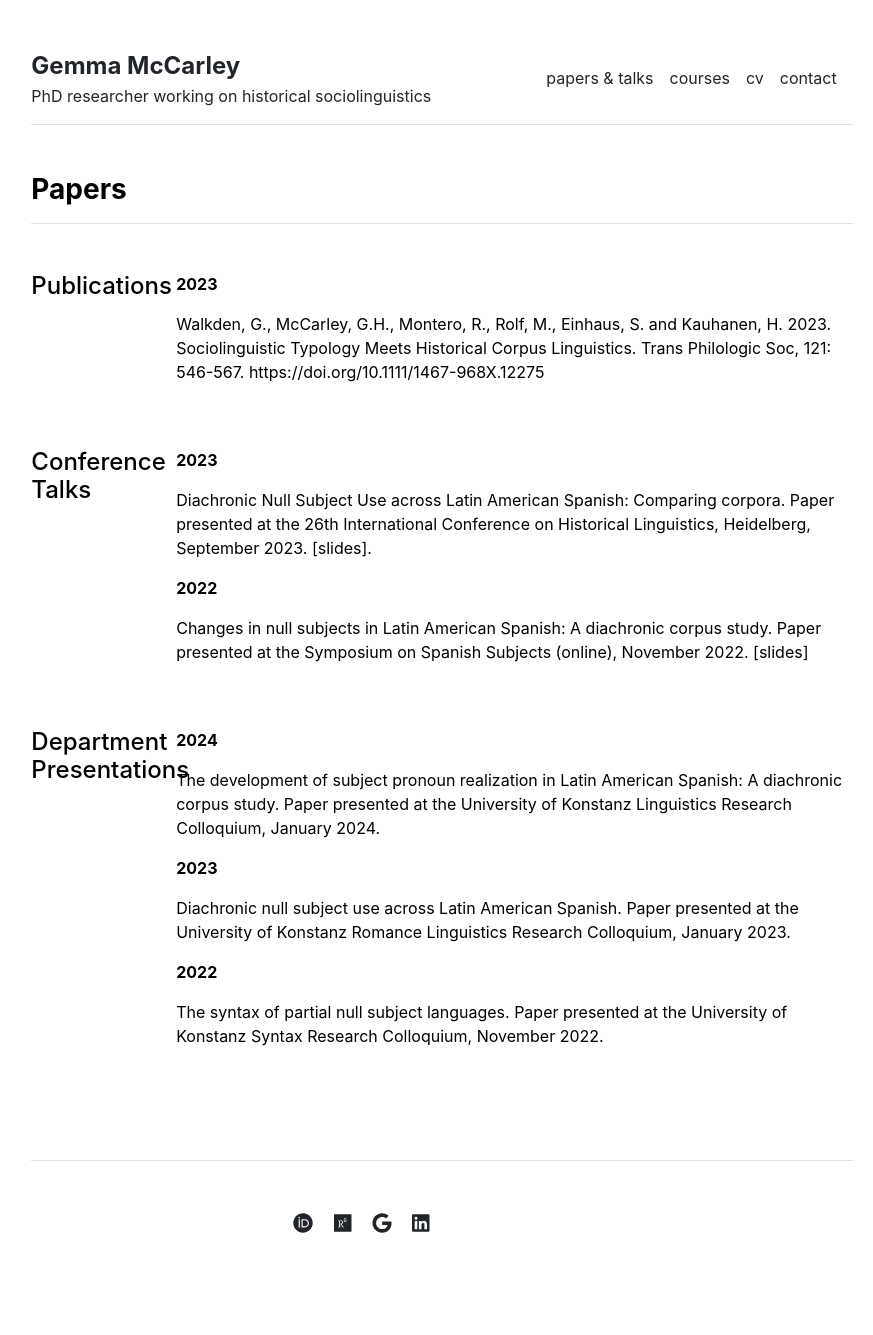
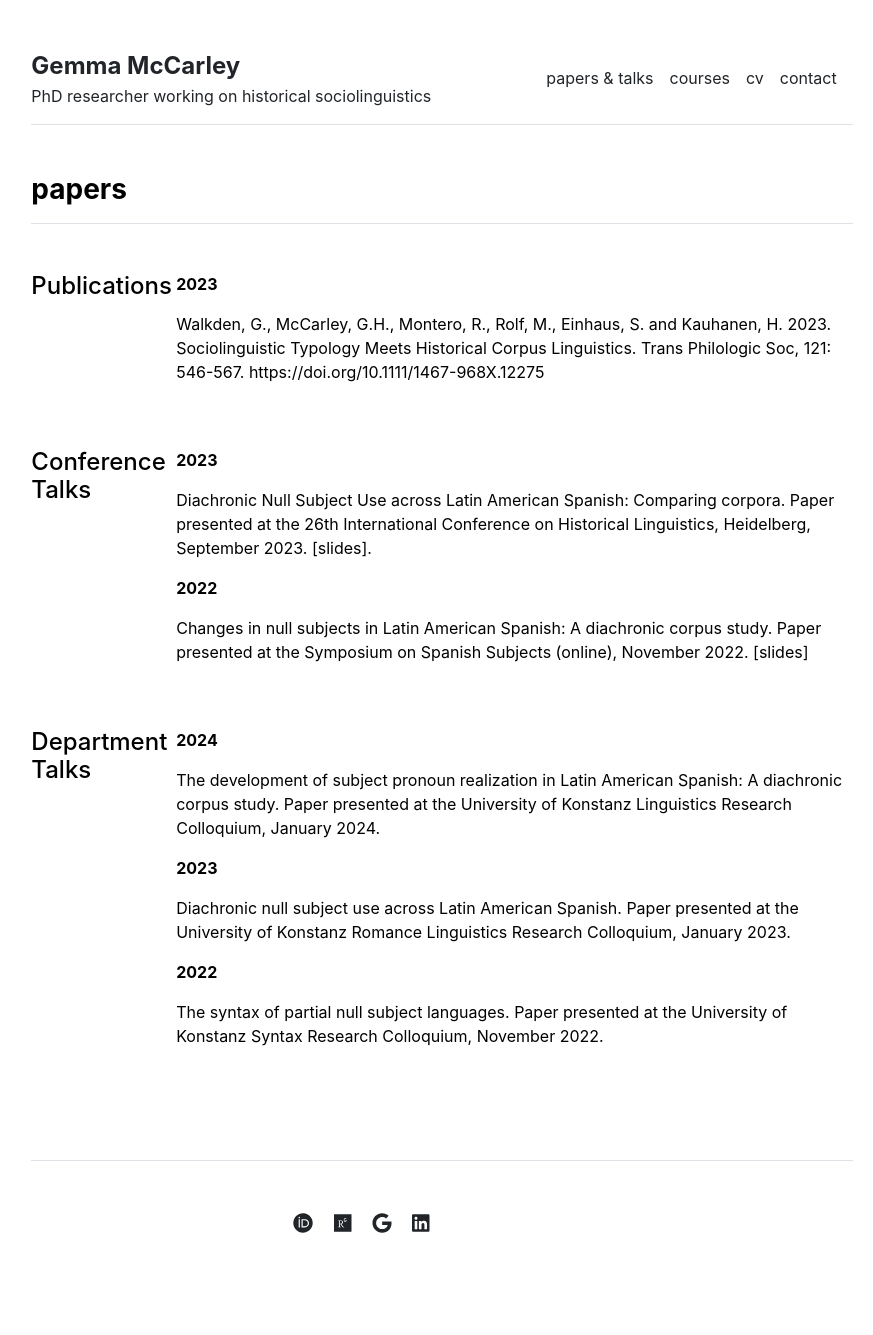
Before and after one commit to GemmaMcCarley/GemmaMcCarley.github.io, a Jekyll site: the page built from publications.md, in a window 1280 px wide. Shown: the whole page, without its empty margins (198-1071 px from the left). Built offline with Jekyll 4.4.1, drawn with Linux system fonts in a browser that asks for light colours.

Commit message:
Update talks.html

```diff
--- a/_layouts/talks.html
+++ b/_layouts/talks.html
@@ -6,7 +6,7 @@ layout: default
 
 <div class="row g-5 mb-5">
   <div>
-    <h3 class="fw-bold border-bottom pb-3 mb-5">Papers</h3>
+    <h3 class="fw-bold border-bottom pb-3 mb-5">papers</h3>
     <div class="row g-5 mb-5">
       <div class="col-md-2">
         <h4>Publications</h4>
@@ -31,7 +31,7 @@ layout: default
     </div>
     <div class="row g-5 mb-5">
       <div class="col-md-2">
-        <h4>Department Presentations</h4>
+        <h4>Department Talks</h4>
       </div>
       <div class="col-md-10">
         {% for section in site.data.publications.talks %}
```
